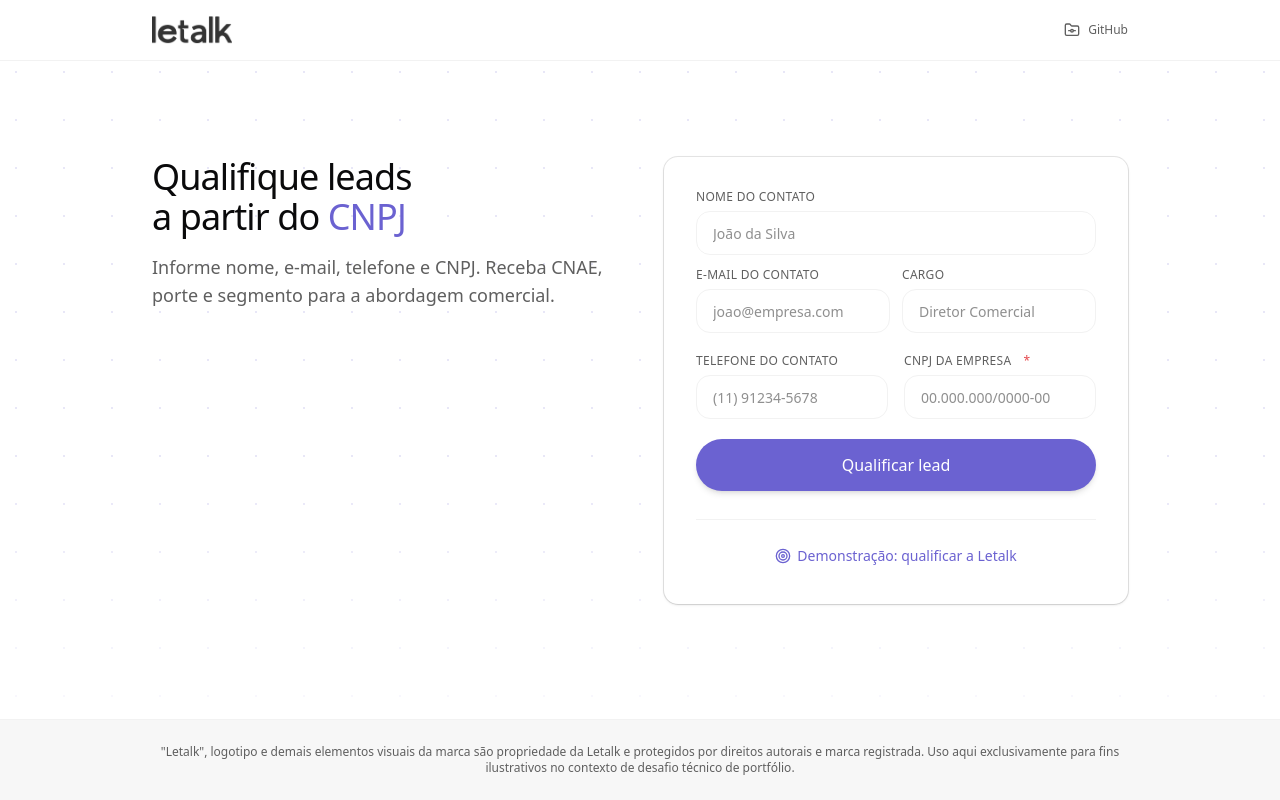
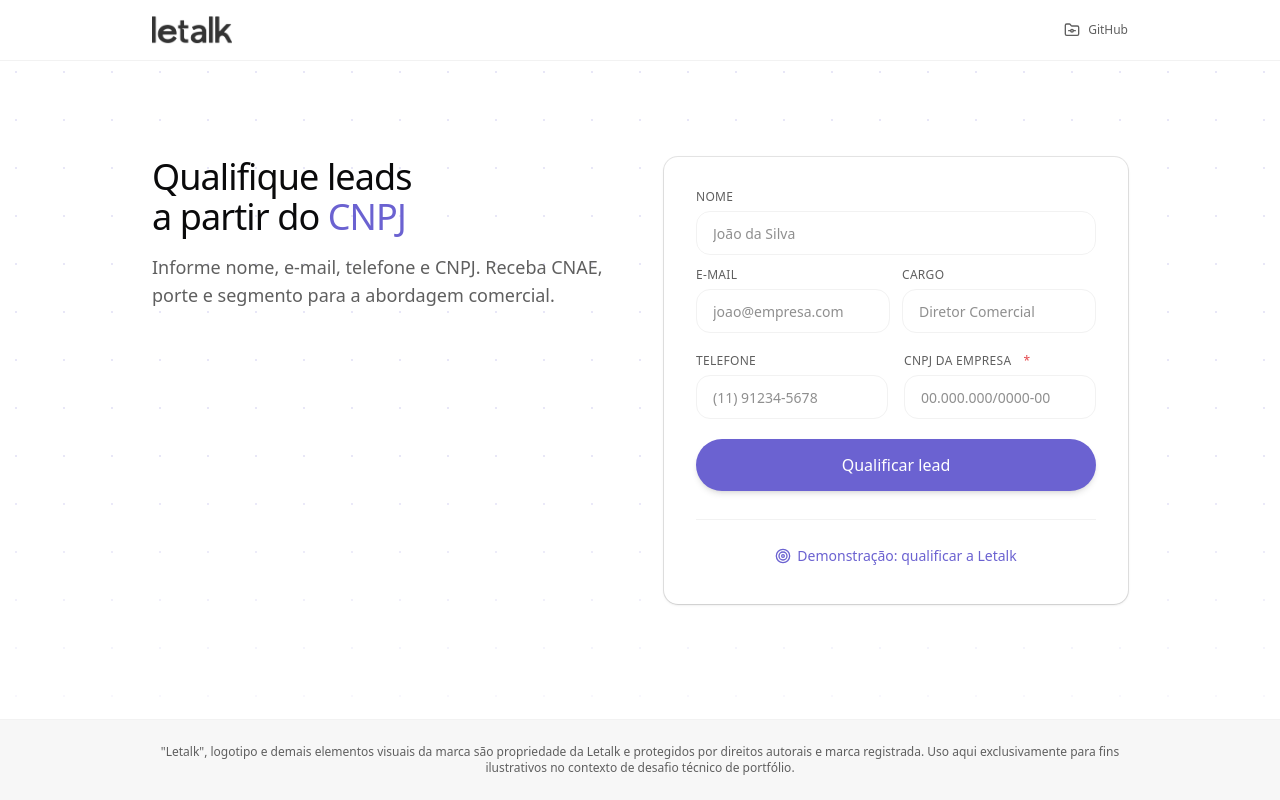
Before and after one commit to eduardo-alves-neto/LETALK, a React (Vite) app in the folder web/: page / in a window 1280 px wide. Built offline with nearby package versions, Linux system fonts and the light colour scheme; no server answers; what cpf-cnpj-validator would draw is missing.

Commit message:
feat: update LeadForm labels for clarity, add example environment file, and create README for project documentation

```diff
--- a/web/src/components/form/lead-form.tsx
+++ b/web/src/components/form/lead-form.tsx
@@ -40,14 +40,14 @@ export function LeadForm({ onSubmit, isPending }: Props) {
         >
           <div className="grid gap-3 grid-cols-1">
             <TextField
-              label="Nome do contato"
+              label="Nome"
               placeholder="João da Silva"
               {...register("name")}
               error={formState.errors.name?.message}
             />
             <div className="grid gap-3 sm:grid-cols-2">
               <TextField
-                label="E-mail do contato"
+                label="E-mail"
                 type="email"
                 placeholder="joao@empresa.com"
                 {...register("email")}
@@ -63,7 +63,7 @@ export function LeadForm({ onSubmit, isPending }: Props) {
           </div>
 
           <div className="grid gap-4 grid-cols-1 sm:grid-cols-2">
-            <PhoneField name="phone" label="Telefone do contato" />
+            <PhoneField name="phone" label="Telefone" />
             <CnpjField name="cnpj" label="CNPJ da empresa" required />
           </div>
 
```
Also changed, not shown: 2 other files (tests, documents, lock files or other folders).
